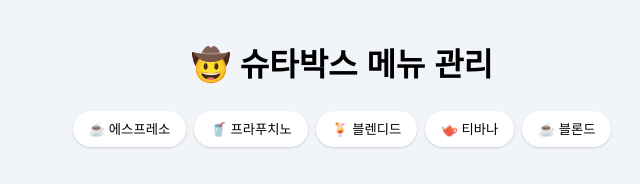
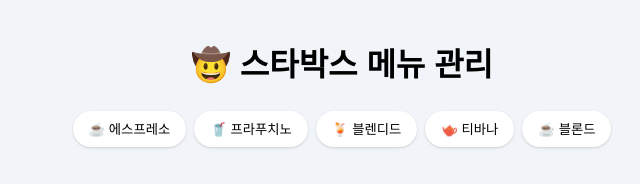
Before and after one commit to susoro/shuTabacks_coffee, a plain HTML site: page index.html in a window 1280 px wide. Shown: the top 184 px of the page, 298-938 px from the left. Drawn offline with Linux system fonts and the light colour scheme; a web font is replaced by a local one.

Commit message:
Update index.html

```diff
--- a/index.html
+++ b/index.html
@@ -19,7 +19,7 @@
       <div class="w-100">
         <header class="my-4">
           <a href="/" class="text-black">
-            <h1 class="text-center font-bold">🤠 슈타박스 메뉴 관리</h1>
+            <h1 class="text-center font-bold">🤠 스타박스 메뉴 관리</h1>
           </a>
           <nav class="d-flex justify-center flex-wrap">
             <button
```
